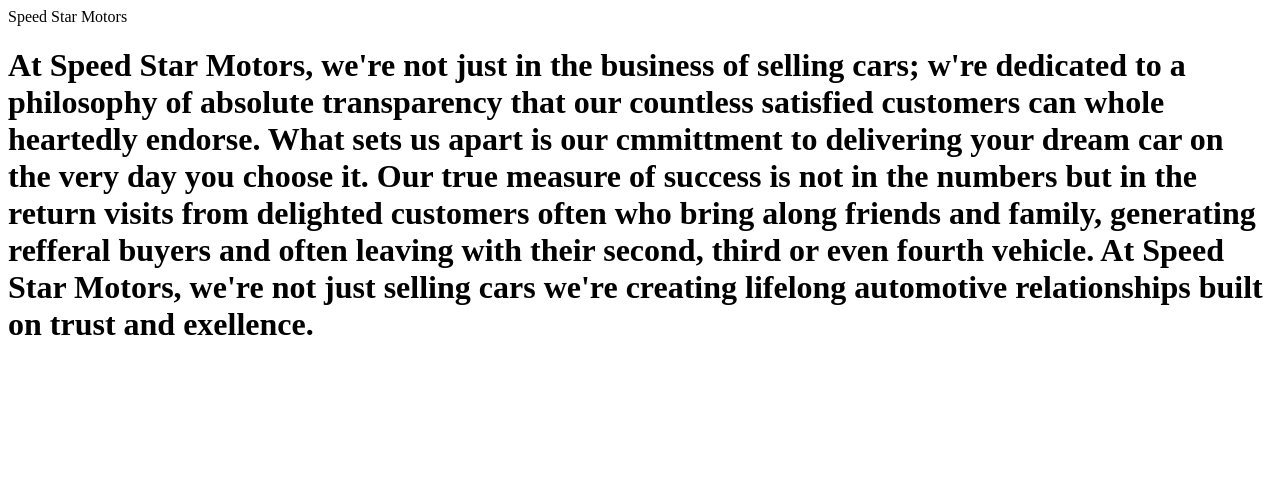
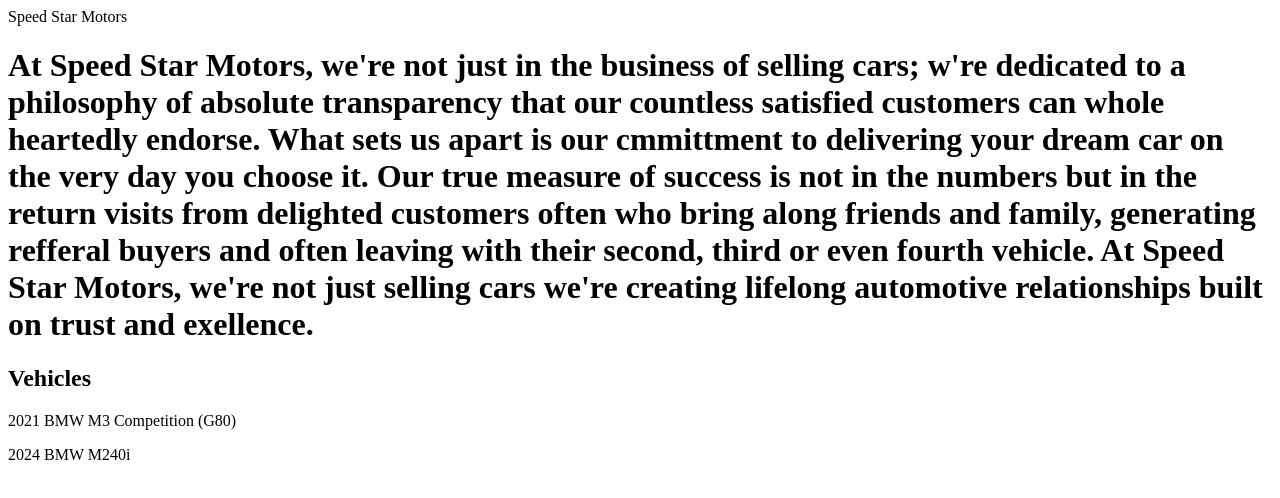
Before and after one commit to bida24-060/Speed-Star-Motors., a plain HTML site: page index.html in a window 1280 px wide. Drawn offline with Linux system fonts and the light colour scheme.

Commit message:
Update index.html

```diff
--- a/index.html
+++ b/index.html
@@ -1,10 +1,13 @@
 <html>
 <head>
-  <title>Speed Star Motors|Home</title>Speed Star Motors
+<title>Speed Star Motors|Home</title>
+Speed Star Motors
 </head>
 <body>
 <h1>At Speed Star Motors, we're not just in the business of selling cars; w're dedicated to a philosophy of absolute transparency that our countless satisfied customers can whole heartedly
 endorse. What sets us apart is our cmmittment to delivering your dream car on the very day you choose it. Our true measure of success is not in the numbers but in the return visits from
 delighted customers often who bring along friends and family, generating refferal buyers and often leaving with their second, third or even fourth vehicle. At Speed Star Motors, we're not
 just selling cars we're creating lifelong automotive relationships built on trust and exellence.</h1>
-<p></p>
+<h2>Vehicles</h2>
+  <p>2021 BMW M3 Competition (G80)</p>
+  <p>2024 BMW M240i</p>
```
